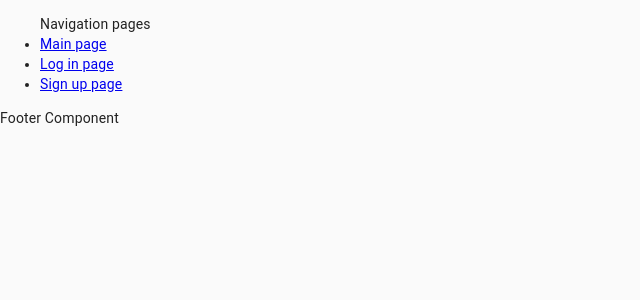
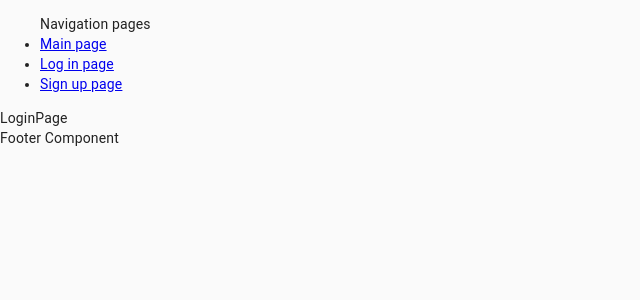
Before and after one commit to codesydney/ims, a React (Create React App) app in the folder client/: page /login in a window 1280 px wide. Shown: the top 300 px of the page, without its empty margins (0-640 px from the left). Built offline with nearby package versions, Linux system fonts and the light colour scheme.

Commit message:
client setup ok

```diff
--- a/client/src/app/App.jsx
+++ b/client/src/app/App.jsx
@@ -1,6 +1,7 @@
 import React from "react";
 import { BrowserRouter, Route } from "react-router-dom";
 
+import * as pages from "../pages/Pages";
 import Layout from "../components/layout/Layout";
 
 /*
@@ -10,7 +11,11 @@ import Layout from "../components/layout/Layout";
 const App = () => {
     return (
         <BrowserRouter>
-            <Layout></Layout>
+            <Layout>
+                <Route exact path="/" component={pages.Landing} />
+                <Route path="/login" component={pages.Login} />
+                <Route path="/signue" component={pages.SignUp} />
+            </Layout>
         </BrowserRouter>
     );
 };
--- /dev/null
+++ b/client/src/pages/Pages.js
@@ -0,0 +1,8 @@
+/*
+    grouping pages export
+*/
+
+export { default as Landing } from "./landing/Landing";
+
+export { default as SignUp } from "./signup/SignUp";
+export { default as Login } from "./login/Login";
--- /dev/null
+++ b/client/src/pages/landing/Landing.jsx
@@ -0,0 +1,7 @@
+import React from "react";
+
+const Landing = () => {
+    return <div>Landing page</div>;
+};
+
+export default Landing;
--- /dev/null
+++ b/client/src/pages/login/Login.jsx
@@ -0,0 +1,7 @@
+import React from "react";
+
+const Login = () => {
+    return <div>LoginPage</div>;
+};
+
+export default Login;
--- /dev/null
+++ b/client/src/pages/signup/SignUp.jsx
@@ -0,0 +1,7 @@
+import React from "react";
+
+const SignUp = () => {
+    return <div></div>;
+};
+
+export default SignUp;
```
